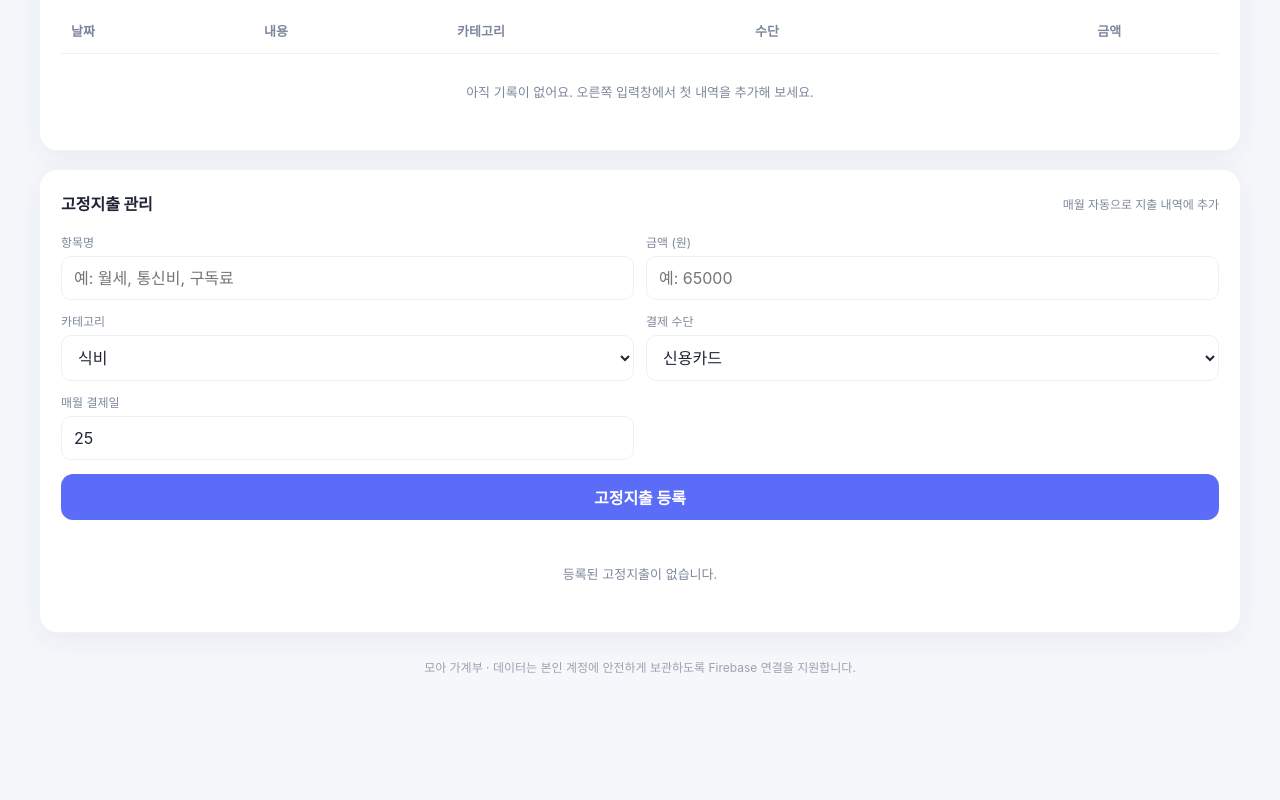
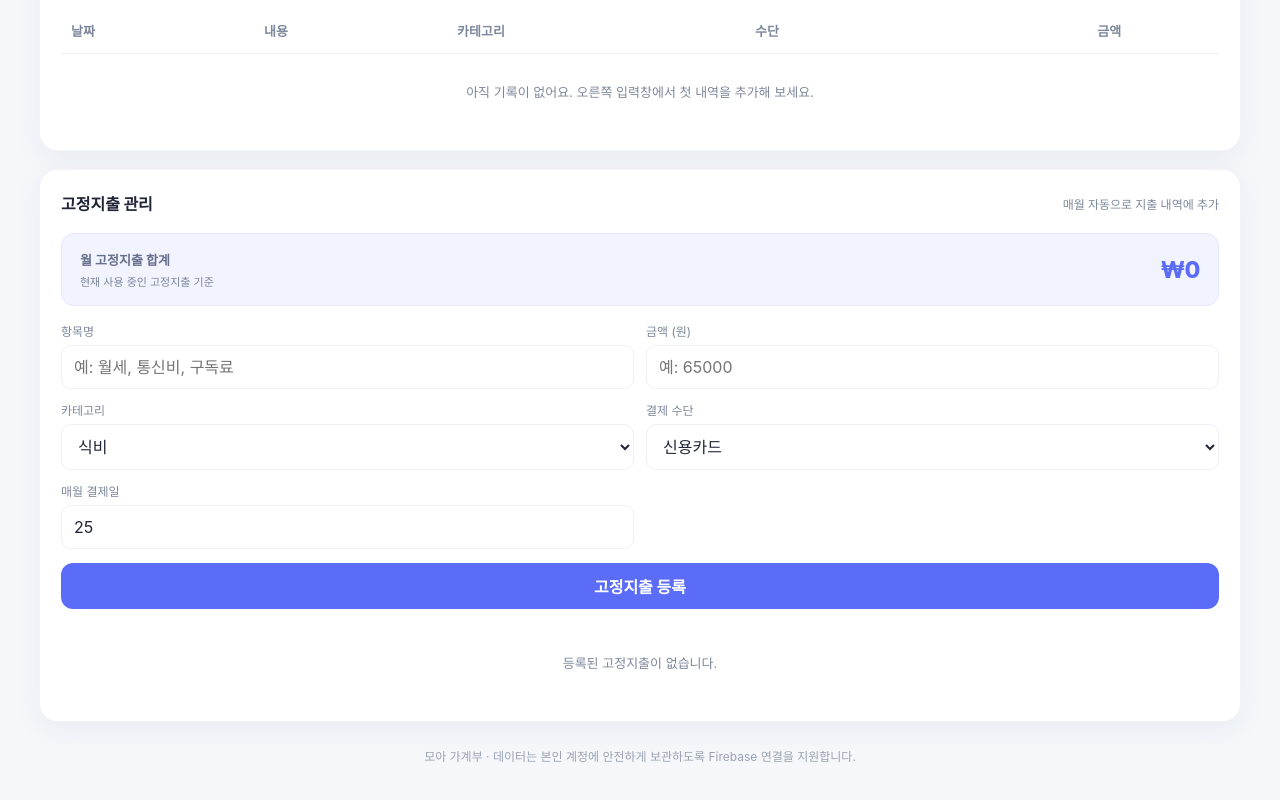
Before and after one commit to kimbomin1183-bot/moa-household, a plain HTML site: page index.html in a window 1280 px wide. Shown: the part 1300-2100 px from the top of the page. Before the commit the page ends 2025 px from the top, so only its background shows below. Drawn offline with nearby package versions, Linux system fonts and the light colour scheme.

Commit message:
Update index.html by 고정지출 합계

```diff
--- a/index.html
+++ b/index.html
@@ -21,7 +21,7 @@ h1{font-size:27px;margin:0 0 7px}.sub{color:var(--muted);margin:0 0 24px;font-si
 .form-grid{display:grid;grid-template-columns:1fr 1fr;gap:12px}.field{display:grid;gap:6px}.field.full{grid-column:1/-1}.field label{font-size:12px;color:var(--muted)}.field input,.field select{width:100%;padding:11px 12px;border:1px solid var(--line);border-radius:10px;background:#fff;color:var(--ink);outline:none}.field input:focus,.field select:focus{border-color:var(--primary)}.type-toggle{display:flex;background:#f3f5fa;padding:4px;border-radius:11px;gap:4px}.type-toggle button{flex:1;padding:9px;border-radius:8px;background:transparent;color:var(--muted);font-weight:700}.type-toggle button.active{background:#fff;color:var(--primary);box-shadow:0 2px 8px #18264a10}
 .form-actions{display:flex;gap:8px;margin-top:14px}.form-actions button{flex:1}.empty{text-align:center;padding:28px;color:var(--muted);font-size:13px}
 .overlay{position:fixed;inset:0;background:#18213a66;display:none;place-items:center;padding:18px;z-index:10}.modal{background:#fff;border-radius:18px;padding:24px;width:min(440px,100%);box-shadow:var(--shadow)}.modal h2{margin:0 0 8px}.modal p{font-size:13px;color:var(--muted);line-height:1.6}.modal input{width:100%;padding:11px;border:1px solid var(--line);border-radius:10px;margin:8px 0}.modal-actions{display:flex;gap:8px;margin-top:14px}.modal-actions>*{flex:1}
-.fixed-item{display:flex;justify-content:space-between;align-items:center;gap:12px;padding:12px 0;border-bottom:1px solid var(--line)}.fixed-item:last-child{border-bottom:0}.fixed-item small{display:block;color:var(--muted);font-size:12px;margin-top:5px}.fixed-actions{display:flex;gap:6px;flex-wrap:wrap}.notice{background:#fff8e8;border:1px solid #ffedc2;color:#85651a;padding:12px 15px;border-radius:12px;font-size:13px;line-height:1.55;margin-bottom:18px}
+.fixed-total{display:flex;justify-content:space-between;align-items:center;gap:12px;padding:16px 18px;margin:0 0 16px;border-radius:13px;background:#f1f3ff;border:1px solid #e3e7ff}.fixed-total-label{font-size:13px;color:#66708b;font-weight:700}.fixed-total-value{font-size:23px;font-weight:800;color:var(--primary);letter-spacing:-.5px}.fixed-total-note{font-size:11px;color:var(--muted);margin-top:4px}.fixed-item{display:flex;justify-content:space-between;align-items:center;gap:12px;padding:12px 0;border-bottom:1px solid var(--line)}.fixed-item:last-child{border-bottom:0}.fixed-item small{display:block;color:var(--muted);font-size:12px;margin-top:5px}.fixed-actions{display:flex;gap:6px;flex-wrap:wrap}.notice{background:#fff8e8;border:1px solid #ffedc2;color:#85651a;padding:12px 15px;border-radius:12px;font-size:13px;line-height:1.55;margin-bottom:18px}
 footer{text-align:center;color:#9aa2b2;font-size:12px;margin-top:25px}
 @media(max-width:850px){.summary{grid-template-columns:repeat(2,1fr)}.middle,.bottom{grid-template-columns:1fr}.app{padding:20px 15px 36px}.topline{align-items:start;gap:12px;flex-direction:column}.stat-value{font-size:22px}}
 @media(max-width:480px){header{align-items:flex-start}.header-right{flex-direction:column;align-items:flex-end}.brand{font-size:19px}.logo{width:38px;height:38px}.summary{gap:10px}.card{padding:16px;border-radius:15px}.stat-value{font-size:19px}.form-grid{grid-template-columns:1fr}.field.full{grid-column:auto}.section-title{font-size:15px}}
@@ -69,6 +69,7 @@ footer{text-align:center;color:#9aa2b2;font-size:12px;margin-top:25px}
 </div>
 <section class="card transactions" id="fixedExpenseSection">
  <h3 class="section-title">고정지출 관리 <span class="muted" style="font-size:12px;font-weight:500">매월 자동으로 지출 내역에 추가</span></h3>
+ <div class="fixed-total"><div><div class="fixed-total-label">월 고정지출 합계</div><div class="fixed-total-note">현재 사용 중인 고정지출 기준</div></div><div class="fixed-total-value" id="fixedTotal">₩0</div></div>
  <form id="fixedForm">
   <div class="form-grid">
    <div class="field"><label>항목명</label><input id="fixedName" maxlength="50" placeholder="예: 월세, 통신비, 구독료" required></div>
@@ -106,7 +107,7 @@ const monthItems=()=>transactions.filter(t=>t.date?.startsWith(month()));
 const key=()=>user?.uid||'guest';
 function localLoad(){try{transactions=JSON.parse(localStorage.getItem('moa_tx_'+key())||'[]');budgets=JSON.parse(localStorage.getItem('moa_budget_'+key())||'{}');fixedExpenses=JSON.parse(localStorage.getItem('moa_fixed_'+key())||'[]')}catch{transactions=[];budgets={};fixedExpenses=[]}}
 function localSave(){localStorage.setItem('moa_tx_'+key(),JSON.stringify(transactions));localStorage.setItem('moa_budget_'+key(),JSON.stringify(budgets));localStorage.setItem('moa_fixed_'+key(),JSON.stringify(fixedExpenses))}
-function renderFixed(){const list=$('fixedList');if(!fixedExpenses.length){list.innerHTML='<div class="empty">등록된 고정지출이 없습니다.</div>';return}list.innerHTML=fixedExpenses.map(f=>`<div class="fixed-item"><div><strong>${escapeHtml(f.name)}</strong><small>${won(f.amount)} · 매월 ${f.day}일 · ${escapeHtml(f.category)} · ${f.active?'사용 중':'중지됨'}</small></div><div><button class="small-btn" data-fixed-toggle="${f.id}">${f.active?'중지':'재개'}</button><button class="small-btn" data-fixed-delete="${f.id}">삭제</button></div></div>`).join('')}
+function renderFixed(){const list=$('fixedList');const activeTotal=fixedExpenses.filter(f=>f.active).reduce((sum,f)=>sum+Number(f.amount||0),0);$('fixedTotal').textContent=won(activeTotal);if(!fixedExpenses.length){list.innerHTML='<div class="empty">등록된 고정지출이 없습니다.</div>';return}list.innerHTML=fixedExpenses.map(f=>`<div class="fixed-item"><div><strong>${escapeHtml(f.name)}</strong><small>${won(f.amount)} · 매월 ${f.day}일 · ${escapeHtml(f.category)} · ${f.active?'사용 중':'중지됨'}</small></div><div><button class="small-btn" data-fixed-toggle="${f.id}">${f.active?'중지':'재개'}</button><button class="small-btn" data-fixed-delete="${f.id}">삭제</button></div></div>`).join('')}
 function localMonthDate(y,m,day){const last=new Date(y,m,0).getDate();return `${y}-${String(m).padStart(2,'0')}-${String(Math.min(day,last)).padStart(2,'0')}`}
 async function generateFixedTransactions(){
  const now=new Date(), current=`${now.getFullYear()}-${String(now.getMonth()+1).padStart(2,'0')}`, today=`${now.getFullYear()}-${String(now.getMonth()+1).padStart(2,'0')}-${String(now.getDate()).padStart(2,'0')}`;let changed=false;
```
